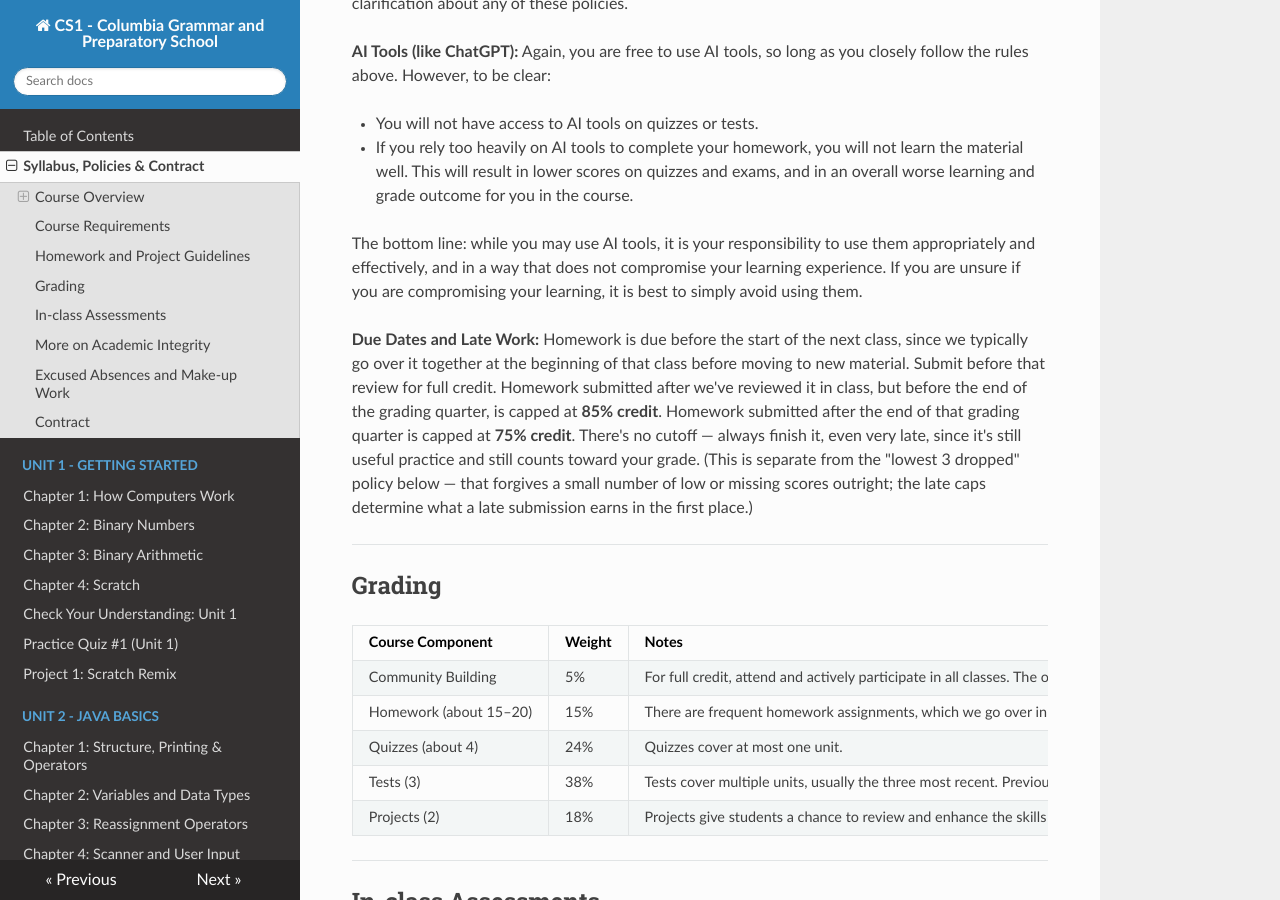
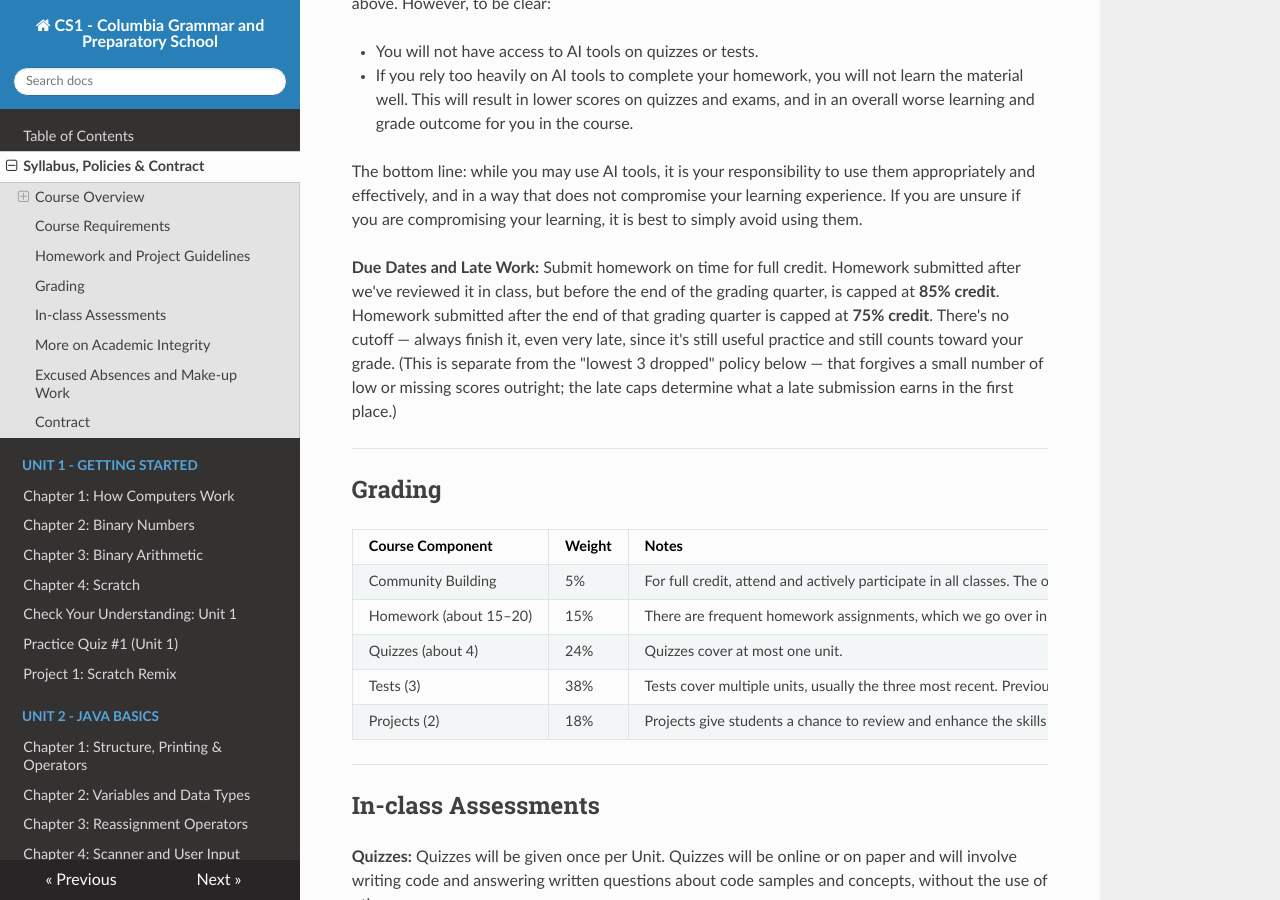
Before and after one commit to kjergens/cs1-site, an MkDocs documentation site: the page built from docs/syllabus.md, in a window 1280 px wide and 900 px high, scrolled down 1938 px. Built offline with MkDocs 1.6.1, drawn with Linux system fonts in a browser that asks for light colours; nearby versions of some CDN libraries; some of the changed text lies outside the part shown.

Commit message:
hw policy

```diff
--- a/docs/syllabus.md
+++ b/docs/syllabus.md
@@ -21,8 +21,6 @@ This course introduces the fundamentals of computer science, focusing on program
 ---
 
 ## Course Requirements
-
-There are no required materials for this course. All the class notes will be in Schoology. You may optionally take your own notes as well.
 
 **Community engagement and building** is **required** and includes:
 
@@ -55,7 +53,7 @@ There are no required materials for this course. All the class notes will be in
 
 The bottom line: while you may use AI tools, it is your responsibility to use them appropriately and effectively, and in a way that does not compromise your learning experience. If you are unsure if you are compromising your learning, it is best to simply avoid using them.
 
-**Due Dates and Late Work:** Homework is due before the start of the next class, since we typically go over it together at the beginning of that class before moving to new material. Submit before that review for full credit. Homework submitted after we've reviewed it in class, but before the end of the grading quarter, is capped at **85% credit**. Homework submitted after the end of that grading quarter is capped at **75% credit**. There's no cutoff — always finish it, even very late, since it's still useful practice and still counts toward your grade. (This is separate from the "lowest 3 dropped" policy below — that forgives a small number of low or missing scores outright; the late caps determine what a late submission earns in the first place.)
+**Due Dates and Late Work:** Submit homework on time for full credit. Homework submitted after we've reviewed it in class, but before the end of the grading quarter, is capped at **85% credit**. Homework submitted after the end of that grading quarter is capped at **75% credit**. There's no cutoff — always finish it, even very late, since it's still useful practice and still counts toward your grade. (This is separate from the "lowest 3 dropped" policy below — that forgives a small number of low or missing scores outright; the late caps determine what a late submission earns in the first place.)
 
 ---
 
```
